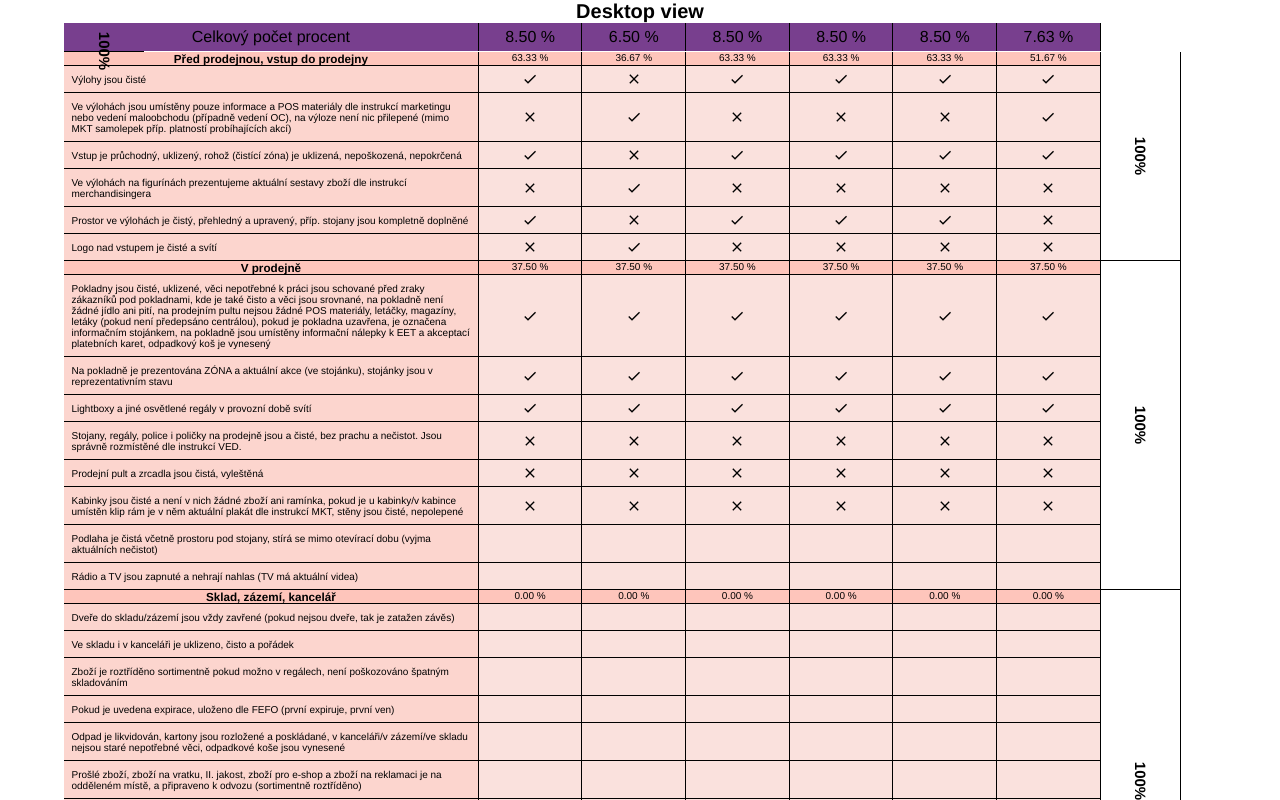
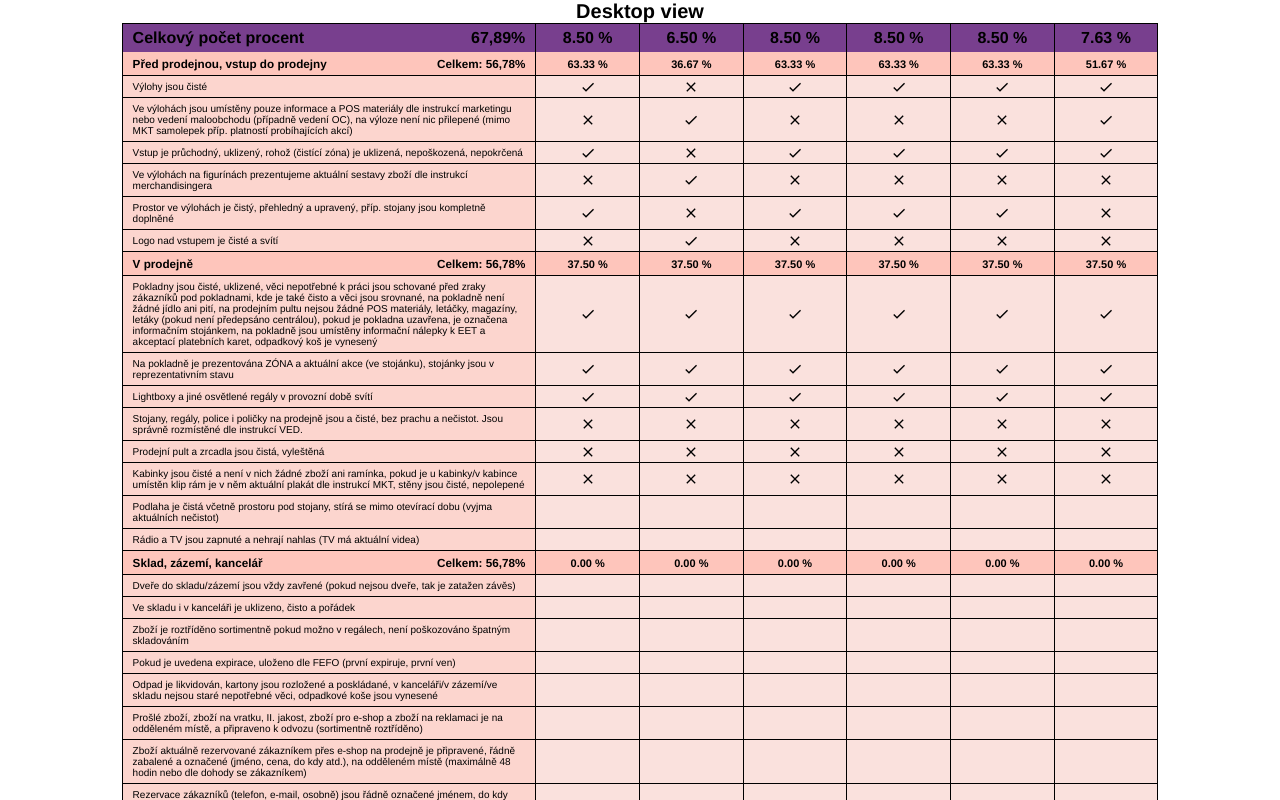
Before and after one commit to brojor/store-audit-desktop, a Vue app: page / in a window 1280 px wide. Shown: the top 800 px of the page. Built offline with nearby package versions, Linux system fonts and the light colour scheme.

Commit message:
vytvořen pěkný layout tabulky

```diff
--- a/src/App.vue
+++ b/src/App.vue
@@ -33,4 +33,16 @@ html {
   -moz-osx-font-smoothing: grayscale;
   text-align: center;
 }
+
+.flex {
+  display: flex;
+}
+.justify-between {
+  justify-content: space-between;
+}
+.center-x-y {
+  display: flex;
+  justify-content: center;
+  align-items: center;
+}
 </style>
--- a/src/components/DesktopView.vue
+++ b/src/components/DesktopView.vue
@@ -1,31 +1,36 @@
 <template>
   <main>
     <h1>Desktop view</h1>
-    <div class="contos">
+    <div class="main-container">
+      <div class="container">
         <div class="totalPerc">
-        <div class="col1">Celkový počet procent</div>
+          <div class="col1 flex justify-between">
+            <h4>Celkový počet procent</h4>
+            <h4>67,89%</h4>
+          </div>
           <div
             v-for="(audit, auditIndex) in audits"
             :key="auditIndex"
-          class="col2"
+            class="col2 center-x-y"
           >
-          {{ allKatsPerc(auditIndex) }} %
-        </div>
-        <!-- <div class="col2">{{ allKatsPerc(0) }}</div>
-      <div class="col2">93%</div>
-      <div class="col2">85%</div> -->
+            <h4>{{ allKatsPerc(auditIndex) }} %</h4>
           </div>
         </div>
-    <div class="sum-kat-perc"><h5>100%</h5></div>
+      </div>
+      <!-- <div class="sum-kat-perc"><h5>100%</h5></div> -->
 
       <div
         v-for="(points, katKey, katIndex) in pointNames"
         :key="katIndex"
         class="kategory"
       >
-      <div class="contos">
+        <div class="container">
           <div class="row">
-          <h3 class="title col1">{{ katNames[katKey] }}</h3>
+            <div class="title col1">
+              <h3>{{ katNames[katKey] }}</h3>
+              <h3>Celkem: 56,78%</h3>
+            </div>
+
             <div
               v-for="(audit, auditIndex) in audits"
               :key="auditIndex"
@@ -55,7 +60,8 @@
             </div>
           </div>
         </div>
-      <div class="sum-kat-perc"><h5>100%</h5></div>
+        <!-- <div class="sum-kat-perc"><h5>100%</h5></div> -->
+      </div>
     </div>
   </main>
 </template>
@@ -165,35 +171,7 @@ export default {
         return Object.values(obj).reduce((acc, val) => acc + val);
       });
     },
-    // achievedScore() {
-    //   const result = {};
-    //   Object.keys(this.weights).forEach((kat) => {
-    //     result[kat] = {};
-    //     Object.keys(this.dataStore[kat]).forEach((point) => {
-    //       // eslint-disable-next-line
-    //       result[kat][point] =
-    //         this.dataStore[kat][point].status === 'accepted'
-    //           ? this.weights[kat][point]
-    //           : 0;
-    //     });
-    //   });
-    //   return result;
-    // },
-    // testComp() {
-    //   return this.audits.reduce((auditsObj, audit, index) => {
-    //     // eslint-disable-next-line
-    //     auditsObj[index] = Object.keys(this.weights).reduce(
-    //       (katsObj, katKey) => {
-    //         // eslint-disable-next-line
-    //         katsObj[katKey] = this.weights[katKey];
-    //         return katsObj;
-    //       },
-    //       {},
-    //     );
 
-    //     return auditsObj;
-    //   }, {});
-    // },
     /* eslint-disable no-param-reassign */
     achievedScore() {
       return this.audits.reduce((auditsObj, audit, index) => {
@@ -224,8 +202,11 @@ main {
   margin: auto;
 }
 
-h3.title {
+.title {
   background-color: #fec5bb;
+  display: flex;
+  justify-content: space-between;
+  padding: 0 1rem;
 }
 
 .kategory {
@@ -249,11 +230,12 @@ h3.title {
   display: flex;
   width: 100%;
   border-bottom: 1px solid black;
+  /*padding: 0.5rem;*/
   /*justify-content: space-between;*/
 }
 .pointName {
   background: #fcd5ce;
-  padding: 0.75rem;
+
   text-align: left;
 }
 .status {
@@ -264,8 +246,11 @@ h3.title {
 }
 .col1 {
   border-right: 1px solid black;
+  border-left: 1px solid black;
   /*width: 500px;*/
   flex-basis: 40%;
+  /*padding: 0 1rem;*/
+  padding: 0.5rem 1rem;
 }
 .col2 {
   border-right: 1px solid black;
@@ -273,7 +258,13 @@ h3.title {
   flex-basis: 10%;
 }
 .pointPerc {
+  display: flex;
+  align-items: center;
+  justify-content: center;
   background-color: #fec5bb;
+  font-size: 1.1rem;
+  font-weight: 700;
+  /*padding: 0.5rem;*/
 }
 .totalPerc {
   display: flex;
@@ -281,9 +272,18 @@ h3.title {
   font-size: 1.6rem;
 }
 .totalPerc div {
-  padding: 0.5rem;
+  /*padding: 0.5rem;*/
 }
-.contos {
+.container {
+  width: 100%;
+}
+.main-container {
+  /*border: 1px solid black;*/
   width: 90%;
+  margin: auto;
+  border-top: 1px solid black;
+}
+.title {
+  padding: 0.5rem 1rem;
 }
 </style>
```
Lines whose indentation alone changed are shown as unchanged.
